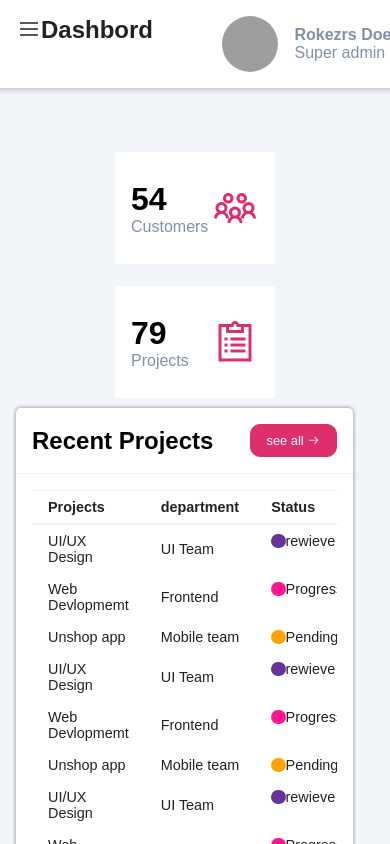
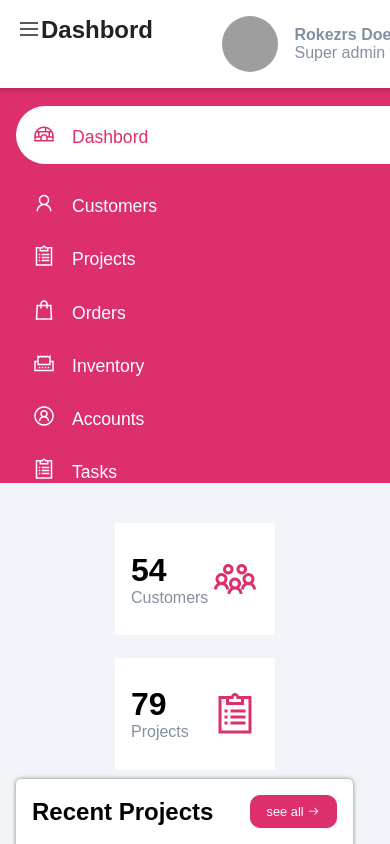
Before and after one commit to Shaheen-Siddiqui/Dashbord, a React (Create React App) app: page / in a window 390 px wide. Shown: the top 844 px of the page. Built offline with nearby package versions, Linux system fonts and the light colour scheme; grey boxes are pictures that could not be loaded.

Commit message:
add toggle functionaliti

```diff
--- a/src/CardArr.js
+++ /dev/null
@@ -1,23 +0,0 @@
-const CardArr = [
-    {
-        number:54,
-        todoThings:"Customers",
-        Class:'las la-users'
-    },
-    {
-        number:79,
-        todoThings:"Projects",
-        Class:'las la-clipboard-list'
-    },
-    {
-        number:124,
-        todoThings:"Orders",
-        Class:'las la-shopping-bag'
-    },
-    {
-        number:'$6K',
-        todoThings:"Income",
-        Class:'lab la-google-wallet'
-    },
-]
-export default CardArr;
--- a/src/CustomerArr.js
+++ b/src/CustomerArr.js
@@ -1,4 +1,9 @@
-const CustomerArr=[
+export const CustomerArr=[
+    {
+        img:'https://images.pexels.com/photos/733853/pexels-photo-733853.jpeg?auto=compress&cs=tinysrgb&dpr=1&w=500',
+        pname:'Lewis S. chunnigum',
+        Eligibility:'CEO Excerpt'
+    },
     {
         img:'https://images.pexels.com/photos/733853/pexels-photo-733853.jpeg?auto=compress&cs=tinysrgb&dpr=1&w=500',
         pname:'Lewis S. chunnigum',
@@ -20,4 +25,73 @@ const CustomerArr=[
         Eligibility:'CEO Excerpt'
     },
 ]
-export default CustomerArr;
+
+
+export const RecentProjectArr =[
+    {
+        UIUXDesign:'UI/UX Design',
+        UITeam:'UI Team',
+        rewieve:'rewieve',
+
+        WebDevlopmemt:'Web Devlopmemt',
+        Frontend:'Frontend',
+        Progress:'Progress',
+
+        Unshopapp:'Unshop app',
+        Mobileteam:'Mobile team',
+        Pending:'Pending',
+
+    },
+    {
+        UIUXDesign:'UI/UX Design',
+        UITeam:'UI Team',
+        rewieve:'rewieve',
+
+        WebDevlopmemt:'Web Devlopmemt',
+        Frontend:'Frontend',
+        Progress:'Progress',
+
+        Unshopapp:'Unshop app',
+        Mobileteam:'Mobile team',
+        Pending:'Pending',
+
+    },
+    {
+        UIUXDesign:'UI/UX Design',
+        UITeam:'UI Team',
+        rewieve:'rewieve',
+
+        WebDevlopmemt:'Web Devlopmemt',
+        Frontend:'Frontend',
+        Progress:'Progress',
+
+        Unshopapp:'Unshop app',
+        Mobileteam:'Mobile team',
+        Pending:'Pending',
+
+    },
+]
+
+export const CardArr = [
+    {
+        number:54,
+        todoThings:"Customers",
+        Class:'las la-users',
+
+    },
+    {
+        number:79,
+        todoThings:"Projects",
+        Class:'las la-clipboard-list'
+    },
+    {
+        number:124,
+        todoThings:"Orders",
+        Class:'las la-shopping-bag'
+    },
+    {
+        number:'$6K',
+        todoThings:"Income",
+        Class:'lab la-google-wallet'
+    },
+]
--- a/src/Dashbord.js
+++ b/src/Dashbord.js
@@ -1,17 +1,45 @@
+import React,{useState} from 'react';
+import {CustomerArr} from './CustomerArr';
+import {RecentProjectArr} from './CustomerArr';
+import {CardArr} from './CustomerArr';
 
-import React,{useState} from 'react';
-import CustomerArr from './CustomerArr';
-import RecentProjectArr from './RecentProjectArr';
-import CardArr from './CardArr';
 
 const Dashbord = () => {
+
     let[toggle,setToggle]=useState(true);
     const toggleHandler =()=>{
         setToggle(!toggle)
+        console.log(toggle);
     }
+/////////////////////// internal stylings ///////////////////////
+let maincontant;
+let recentgrid;
+let header;
+let cardSignal;
+
+if (toggle==false) {
+    maincontant={
+        margin:'0',
+        marginTop:'-2.8rem'
+    }
+    header={
+        width:"80rem",
+        margin:"0rem",
+        position:"fixed",
+        left:"0"
+    }
+    recentgrid={
+        marginLeft: "2rem",
+        width: "74%"
+    }
+    cardSignal={
+        width: "100%",
+    }
+}
 
   return (
     <div>
+    {/* <input type="checkbox" id="nav-toggle" />    */}
  {toggle?
       (<div className="sidebar">
           <div className="sidebar-brand">
@@ -20,7 +48,9 @@ const Dashbord = () => {
           <div className="sidebar-menu">
               <ul>
                     <li><a className="active" href=""><span className="las la-igloo"></span>
-                    <span>Dashbord</span></a>
+                    <span>Dashbord</span>
+
+                    </a>
                     </li>
 
                     <li><a href=""><span className="las la-user"></span>
@@ -49,8 +79,8 @@ const Dashbord = () => {
               </ul>
           </div>
       </div>):null}
-<div className="main-contant">
-    <header className="header">
+<div className="main-contant" style={maincontant}>
+    <header className="header" style={header}>
         <h2>
         <lable for="nav-toggle">
             <span className="las la-bars" onClick={toggleHandler} ></span>
@@ -77,7 +107,7 @@ const Dashbord = () => {
     {
         CardArr.map(({number,todoThings,Class})=>{
             return(<>
-        <div className="card-signal">
+        <div className="card-signal" style={cardSignal}>
             <div>
                 <h1>{number}</h1>
                 <span>{todoThings}</span>
@@ -92,9 +122,8 @@ const Dashbord = () => {
 
     </div>
 </main>
-
-<div className="OuterForAll">
-<div className="recent-grid">
+<div className="OuterForAll Fortoggle">
+<div className="recent-grid" style={recentgrid}>
     <div className="projects">
         <div className="card Right-sideCard">
             <div className="card-header">
@@ -122,19 +151,19 @@ const Dashbord = () => {
                                 <tr>
                              <td>{UIUXDesign}</td>
                              <td>{UITeam}</td>
-                             <td><span className="status purple"></span>{rewieve}</td>
+                             <td><span className="status purple"> </span>&nbsp;&nbsp;&nbsp;&nbsp;&nbsp;{rewieve}</td>
 
                          </tr>
                          <tr>
                              <td>{WebDevlopmemt}</td>
                              <td>{Frontend}</td>
-                             <td><span className="status pink"></span>{Progress}</td>
+                             <td><span className="status pink"></span>&nbsp;&nbsp;&nbsp;&nbsp;&nbsp;{Progress}</td>
 
                          </tr>
                          <tr>
                              <td>{Unshopapp}</td>
                              <td>{Mobileteam}</td>
-                             <td><span className="status orange"></span>{Pending}</td>
+                             <td><span className="status orange"></span>&nbsp;&nbsp;&nbsp;&nbsp;&nbsp;{Pending}</td>
                          </tr>
                             </>)
                         })
--- a/src/RecentProjectArr.js
+++ /dev/null
@@ -1,45 +0,0 @@
-const RecentProjectArr =[
-    {
-        UIUXDesign:'UI/UX Design',
-        UITeam:'UI Team',
-        rewieve:'rewieve',
-
-        WebDevlopmemt:'Web Devlopmemt',
-        Frontend:'Frontend',
-        Progress:'Progress',
-
-        Unshopapp:'Unshop app',
-        Mobileteam:'Mobile team',
-        Pending:'Pending',
-
-    },
-    {
-        UIUXDesign:'UI/UX Design',
-        UITeam:'UI Team',
-        rewieve:'rewieve',
-
-        WebDevlopmemt:'Web Devlopmemt',
-        Frontend:'Frontend',
-        Progress:'Progress',
-
-        Unshopapp:'Unshop app',
-        Mobileteam:'Mobile team',
-        Pending:'Pending',
-
-    },
-    {
-        UIUXDesign:'UI/UX Design',
-        UITeam:'UI Team',
-        rewieve:'rewieve',
-
-        WebDevlopmemt:'Web Devlopmemt',
-        Frontend:'Frontend',
-        Progress:'Progress',
-
-        Unshopapp:'Unshop app',
-        Mobileteam:'Mobile team',
-        Pending:'Pending',
-
-    },
-]
-export default RecentProjectArr;
--- a/src/index.css
+++ b/src/index.css
@@ -79,9 +79,9 @@ header{
   padding:1rem 1.5rem;
   box-shadow: 2px 2px 5px rgba(0,0,0,0.2);
   position: fixed;
-  width: 61.3rem; /* Extra ********/
+  width: 100rem;
   left: 345px;
-  width: calc(100% -345px);
+  /* width: calc(100% -345px); */
   top:0;
   z-index: 100;
   background-color:#fff;
@@ -117,7 +117,6 @@ padding: 0.5em;
 border:none;
 outline: none;
 }
-
 .costomeImage{
   height:3.5rem;
   width:3.5rem;
@@ -285,6 +284,20 @@ align-items: center;
   margin-left: 0.5rem;
   color: var(--main-color);
 }
+/* .main-contant{
+  margin: 0;
+  margin-top: -2.8rem;
+}
+.header{
+  width: 80rem;
+  margin:0rem;
+  position: fixed;
+  left: 0;}
+
+.recent-grid{
+  margin-left: 2rem;
+  width: 74%;
+} */
 
 /************************  Media Queryes  ******************************/
 @media (max-width:1440px) {
@@ -297,12 +310,16 @@ align-items: center;
 }
  @media (max-width:1024px) {
   header{
-    width: 73%;}
+    display:flex;
+    max-width: 66rem;
+
+    /* min-width: 65rem; */
+  }
 }
 
 @media (max-width:768px) {
   header{
-    width: 32.8em;
+    max-width:47rem
   }
   .user-wrapper{
   margin-right: -2.5rem;
@@ -317,16 +334,16 @@ align-items: center;
   .card-signal{
     width: 10em;
   }
-
   .card{
     box-shadow: none;
     box-shadow: 0 0 4px 0 grey;
-width: 96%;
+    width: 96%;
       }
   .OuterForAll{
     display: flex;
     flex-wrap: wrap;
     margin-top: -62rem;
+    /* border: 1px solid #DD2F6E; */
   }
   .leftsideCard{
     margin-top: 2rem;
@@ -345,8 +362,8 @@ width: 96%;
 @media (max-width:425px) {
 
 .sidebar{
-  display:none !important;
   position: relative;
+  width:25rem;
 }
 main{
   width: 100%;
@@ -354,35 +371,35 @@ main{
 header{
   margin-left: -22rem;}
 .main-contant{
-  margin:0;}
+  margin:0;
+  margin-top: -7rem;
+}
 }
 
 @media (max-width:375px) {
-
   .cards{
     display: flex;
     flex-wrap: wrap;
-  }
+    margin-top: 2rem;}
+  .sidebar{width:22rem }
   .card-signal{
-    width: 24rem;
-  }
+  width: 24rem;}
+  .card{
+    width:10rem;
 
-  .card{
-    box-shadow: none;
+  box-shadow: none;
   width: 96%;
-  box-shadow: 0 0 4px 0 grey;
-
-      }
-      .OuterForAll{
-        margin-top: -44rem;
-      }
-.Right-sideCard{
-margin-left: 0.7rem;
+  box-shadow: 0 0 4px 0 grey;}
+  .OuterForAll{margin-top: -42rem;}
+.Right-sideCard{margin-left: 0.7rem;
 }
 header{
   height:5rem;
-  width:25rem;
+  width:23.8rem;
   box-shadow: 0 0 4px 0 grey;
+  position: fixed !important;
+  top:0;
+
 }
 .user-wrapper{
   display:flex;
@@ -394,7 +411,7 @@ header{
 }
 @media (max-width:320px) {
   .Right-sideCard{
-    border: 1px solid lawngreen;
+    /* border: 1px solid lawngreen; */
     max-width: 20rem;
   }
   .contact{
```
